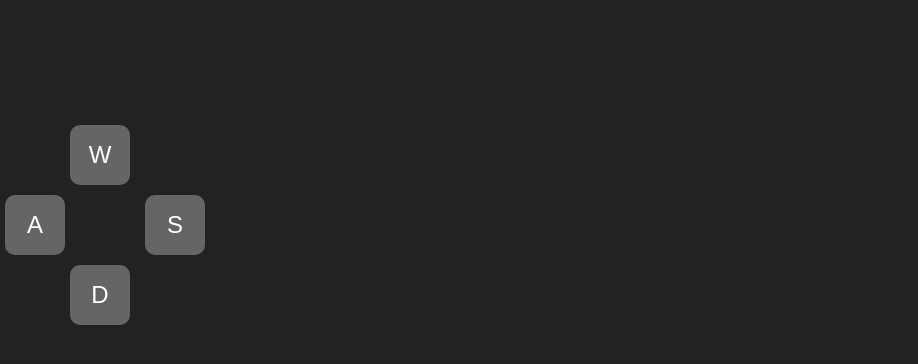
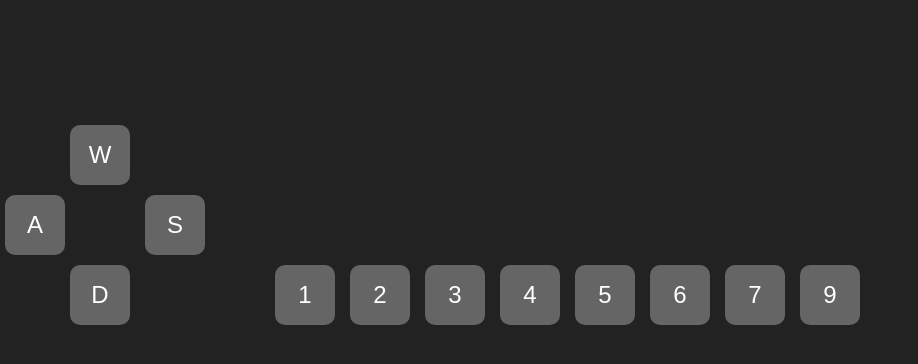
Before and after one commit to jhawgs/HubTVMC, a Flask app: template templates/mobile_index.html in a window 1280 px wide. Shown: the top 364 px of the page, without its empty margins (0-918 px from the left). Run offline with Flask 3, Linux system fonts and the light colour scheme; the template is opened without the code that fills it, so the values that code supplies are empty; parts of the project's set-up code (start-up, migrations or seed data) failed here and were passed over; some libraries are stand-ins or nearby versions.

Commit message:
added numbers

```diff
--- a/templates/mobile_index.html
+++ b/templates/mobile_index.html
@@ -3,7 +3,7 @@
 <head>
     <meta charset="UTF-8">
     <meta name="viewport" content="width=device-width, initial-scale=1.0">
-    <title>Device-Specific Controls</title>
+    <title>HubTV MC</title>
     <style>
         body, html {
             margin: 0;
@@ -112,9 +112,18 @@
             <div class="button" id="btn-s">S</div>
         </div>
         <div class="button-row">
+            <div class="deadbutton" style="flex: 0 0 60px;"> </div>
+            <div class="button" id="btn-d" style="flex: 0 0 60px;">D</div>
+            <div class="deadbutton" style="flex: 0 0 60px;"> </div>
             <div class="deadbutton"> </div>
-            <div class="button" id="btn-d">D</div>
-            <div class="deadbutton"> </div>
+            <div class="button" id="btn-1">1</div>
+            <div class="button" id="btn-2">2</div>
+            <div class="button" id="btn-3">3</div>
+            <div class="button" id="btn-4">4</div>
+            <div class="button" id="btn-5">5</div>
+            <div class="button" id="btn-6">6</div>
+            <div class="button" id="btn-8">7</div>
+            <div class="button" id="btn-9">9</div>
         </div>
     </div>
 
@@ -180,6 +189,105 @@
             socket.emit('input_event', { type: 'keyup' , key: 'd' });
         });
 
+        document.getElementById('btn-1').addEventListener('touchstart', (event) => {
+            //buttons[event.target.innerText] = true;
+            event.preventDefault();
+            socket.emit('input_event', { type: 'keydown' , key: '1' });
+        });
+        document.getElementById('btn-1').addEventListener('touchend', (event) => {
+            //buttons[event.target.innerText] = false;
+            event.preventDefault();
+            socket.emit('input_event', { type: 'keyup' , key: '1' });
+        });
+
+        document.getElementById('btn-2').addEventListener('touchstart', (event) => {
+            //buttons[event.target.innerText] = true;
+            event.preventDefault();
+            socket.emit('input_event', { type: 'keydown' , key: '2' });
+        });
+        document.getElementById('btn-2').addEventListener('touchend', (event) => {
+            //buttons[event.target.innerText] = false;
+            event.preventDefault();
+            socket.emit('input_event', { type: 'keyup' , key: '2' });
+        });
+
+        document.getElementById('btn-3').addEventListener('touchstart', (event) => {
+            //buttons[event.target.innerText] = true;
+            event.preventDefault();
+            socket.emit('input_event', { type: 'keydown' , key: '3' });
+        });
+        document.getElementById('btn-3').addEventListener('touchend', (event) => {
+            //buttons[event.target.innerText] = false;
+            event.preventDefault();
+            socket.emit('input_event', { type: 'keyup' , key: '3' });
+        });
+
+        document.getElementById('btn-4').addEventListener('touchstart', (event) => {
+            //buttons[event.target.innerText] = true;
+            event.preventDefault();
+            socket.emit('input_event', { type: 'keydown' , key: '4' });
+        });
+        document.getElementById('btn-4').addEventListener('touchend', (event) => {
+            //buttons[event.target.innerText] = false;
+            event.preventDefault();
+            socket.emit('input_event', { type: 'keyup' , key: '4' });
+        });
+
+        document.getElementById('btn-5').addEventListener('touchstart', (event) => {
+            //buttons[event.target.innerText] = true;
+            event.preventDefault();
+            socket.emit('input_event', { type: 'keydown' , key: '5' });
+        });
+        document.getElementById('btn-5').addEventListener('touchend', (event) => {
+            //buttons[event.target.innerText] = false;
+            event.preventDefault();
+            socket.emit('input_event', { type: 'keyup' , key: '5' });
+        });
+
+        document.getElementById('btn-6').addEventListener('touchstart', (event) => {
+            //buttons[event.target.innerText] = true;
+            event.preventDefault();
+            socket.emit('input_event', { type: 'keydown' , key: '6' });
+        });
+        document.getElementById('btn-6').addEventListener('touchend', (event) => {
+            //buttons[event.target.innerText] = false;
+            event.preventDefault();
+            socket.emit('input_event', { type: 'keyup' , key: '6' });
+        });
+
+        document.getElementById('btn-7').addEventListener('touchstart', (event) => {
+            //buttons[event.target.innerText] = true;
+            event.preventDefault();
+            socket.emit('input_event', { type: 'keydown' , key: '7' });
+        });
+        document.getElementById('btn-7').addEventListener('touchend', (event) => {
+            //buttons[event.target.innerText] = false;
+            event.preventDefault();
+            socket.emit('input_event', { type: 'keyup' , key: '7' });
+        });
+
+        document.getElementById('btn-8').addEventListener('touchstart', (event) => {
+            //buttons[event.target.innerText] = true;
+            event.preventDefault();
+            socket.emit('input_event', { type: 'keydown' , key: '8' });
+        });
+        document.getElementById('btn-8').addEventListener('touchend', (event) => {
+            //buttons[event.target.innerText] = false;
+            event.preventDefault();
+            socket.emit('input_event', { type: 'keyup' , key: '8' });
+        });
+
+        document.getElementById('btn-9').addEventListener('touchstart', (event) => {
+            //buttons[event.target.innerText] = true;
+            event.preventDefault();
+            socket.emit('input_event', { type: 'keydown' , key: '9' });
+        });
+        document.getElementById('btn-9').addEventListener('touchend', (event) => {
+            //buttons[event.target.innerText] = false;
+            event.preventDefault();
+            socket.emit('input_event', { type: 'keyup' , key: '9' });
+        });
+
         function sendKeyState() {
             socket.emit('input_event', { type: 'keydown', buttons });
         }
```
